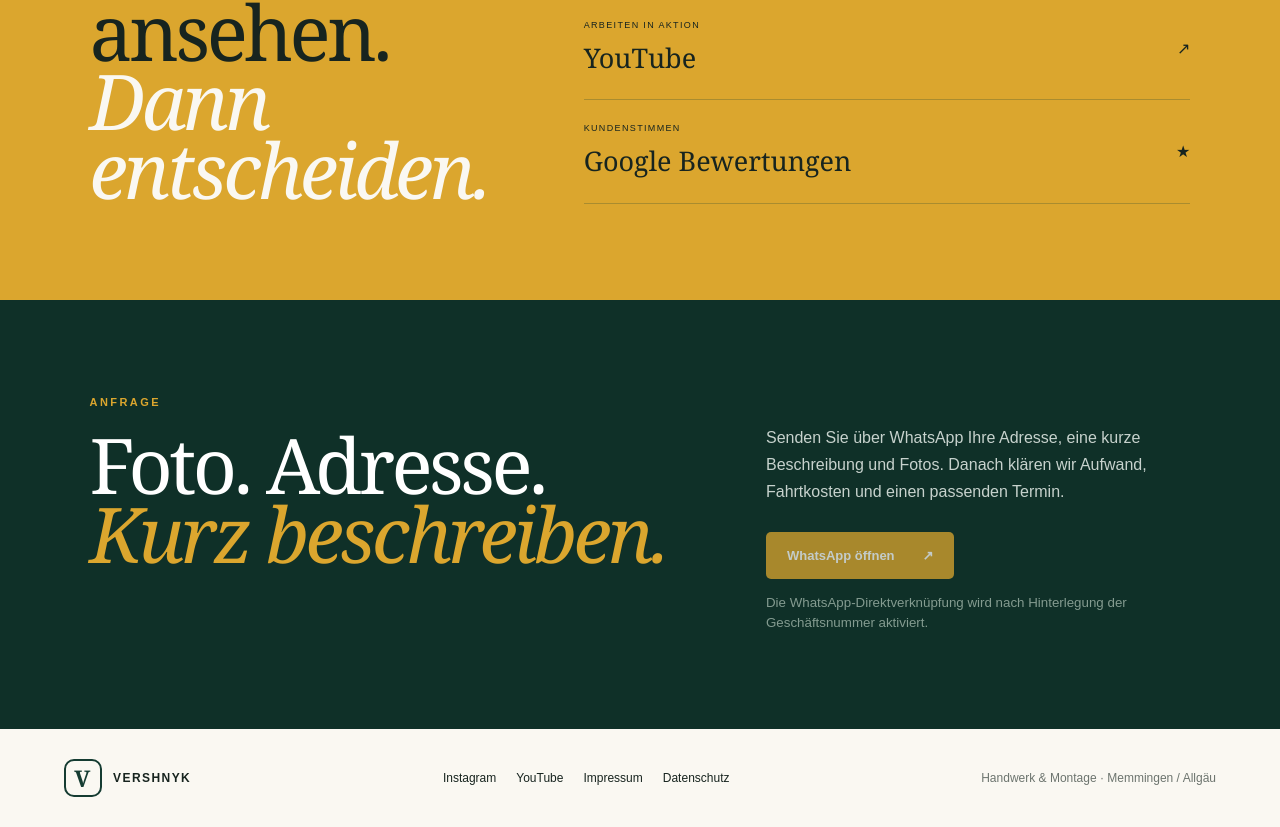
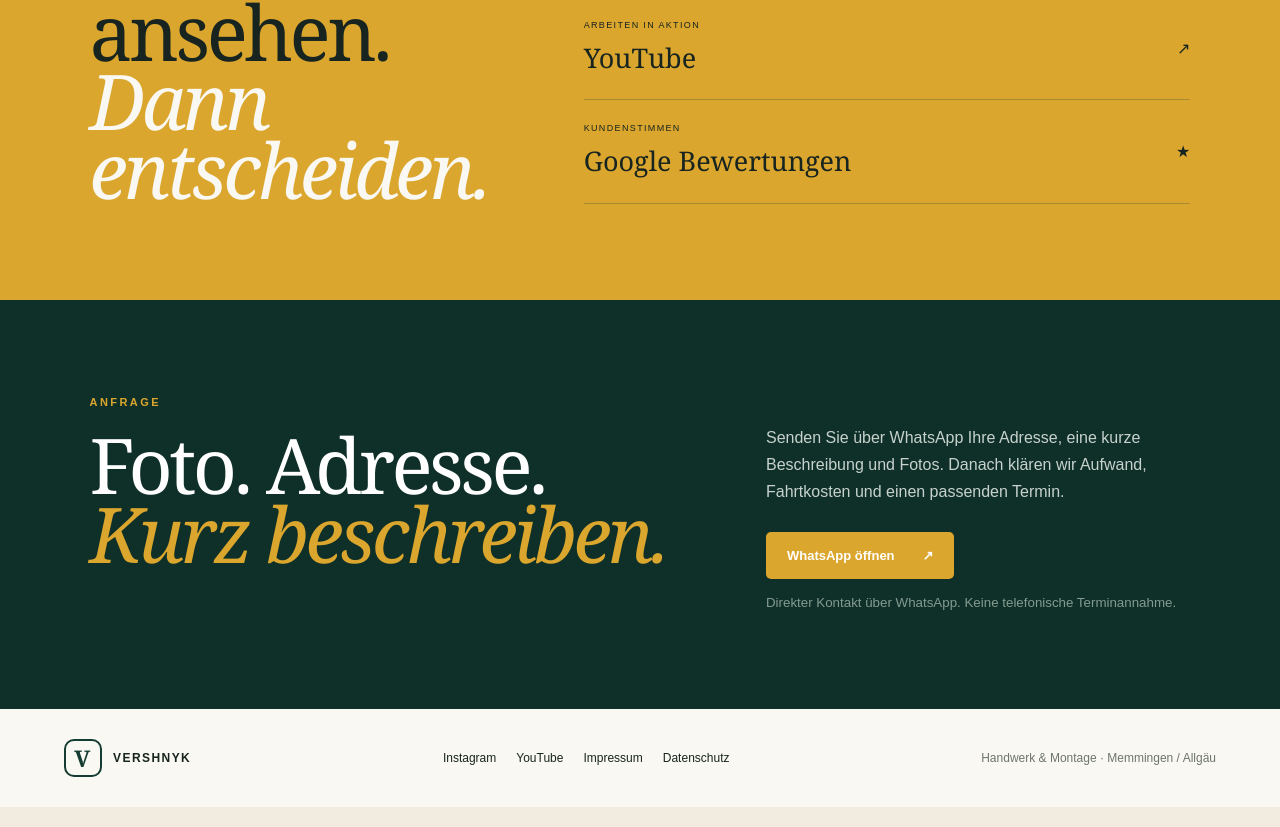
Before and after one commit to ch-ua/vershnyk-com, a Next.js app: page / in a window 1280 px wide. Shown: the part 2478-3305 px from the top of the page. Built offline with nearby package versions, Linux system fonts and the light colour scheme.

Commit message:
Activate WhatsApp inquiry links

```diff
--- a/src/app/page.tsx
+++ b/src/app/page.tsx
@@ -14,7 +14,7 @@ export default function Home(){
         <h1>Was muss<br/><em>gemacht werden?</em></h1>
         <p className="lead">Garten, Zaun, Möbel, Küche oder Renovierung — wählen Sie die passende Arbeit und senden Sie Ihre Anfrage unkompliziert per WhatsApp.</p>
         <div className="heroActions">
-          <a className="button" href="#anfrage">WhatsApp Anfrage <span>↗</span></a>
+          <a className="button" href={site.whatsapp} target="_blank" rel="noreferrer">WhatsApp Anfrage <span>↗</span></a>
           <a className="textLink" href="#termine">Freie Termine ansehen ↓</a>
         </div>
         <div id="preis" className="priceStrip"><div><small>ARBEITSZEIT</small><b>{site.rate}</b></div><div><small>EINSATZGEBIET</small><b>bis 200 km</b></div><div><small>KONTAKT</small><b>WhatsApp</b></div></div>
@@ -29,7 +29,7 @@ export default function Home(){
 
     <section id="termine" className="availability">
       <div><p className="eyebrow">VERFÜGBARKEIT</p><h2>Wann passt<br/><em>es für Sie?</em></h2><p>Hier werden freie Zeitfenster angezeigt. Ein Termin wird erst nach persönlicher Bestätigung verbindlich.</p></div>
-      <div className="calendarCard"><div className="calendarHead"><strong>Freie Termine</strong><span>Kalender</span></div><div className="calendarPlaceholder"><b>Google Kalender</b><p>Die Live-Verfügbarkeit wird hier eingebunden.</p></div><a className="button" href="#anfrage">Termin anfragen <span>↗</span></a></div>
+      <div className="calendarCard"><div className="calendarHead"><strong>Freie Termine</strong><span>Kalender</span></div><div className="calendarPlaceholder"><b>Google Kalender</b><p>Die Live-Verfügbarkeit wird hier eingebunden.</p></div><a className="button" href={site.whatsapp} target="_blank" rel="noreferrer">Termin anfragen <span>↗</span></a></div>
     </section>
 
     <section id="referenzen" className="proof">
@@ -37,7 +37,7 @@ export default function Home(){
       <div className="proofCards"><a href={site.instagram} target="_blank" rel="noreferrer"><small>PROJEKTE & EINBLICKE</small><strong>Instagram</strong><span>↗</span></a><a href={site.youtube} target="_blank" rel="noreferrer"><small>ARBEITEN IN AKTION</small><strong>YouTube</strong><span>↗</span></a><div><small>KUNDENSTIMMEN</small><strong>Google Bewertungen</strong><span>★</span></div></div>
     </section>
 
-    <section id="anfrage" className="contact"><div><p className="eyebrow">ANFRAGE</p><h2>Foto. Adresse.<br/><em>Kurz beschreiben.</em></h2></div><div className="contactSide"><p>Senden Sie über WhatsApp Ihre Adresse, eine kurze Beschreibung und Fotos. Danach klären wir Aufwand, Fahrtkosten und einen passenden Termin.</p><div className="button disabled">WhatsApp öffnen <span>↗</span></div><small>Die WhatsApp-Direktverknüpfung wird nach Hinterlegung der Geschäftsnummer aktiviert.</small></div></section>
+    <section id="anfrage" className="contact"><div><p className="eyebrow">ANFRAGE</p><h2>Foto. Adresse.<br/><em>Kurz beschreiben.</em></h2></div><div className="contactSide"><p>Senden Sie über WhatsApp Ihre Adresse, eine kurze Beschreibung und Fotos. Danach klären wir Aufwand, Fahrtkosten und einen passenden Termin.</p><a className="button" href={site.whatsapp} target="_blank" rel="noreferrer">WhatsApp öffnen <span>↗</span></a><small>Direkter Kontakt über WhatsApp. Keine telefonische Terminannahme.</small></div></section>
 
     <footer><div className="brand"><span>V</span><strong>VERSHNYK</strong></div><div className="footerLinks"><a href={site.instagram}>Instagram</a><a href={site.youtube}>YouTube</a><a href="#impressum">Impressum</a><a href="#datenschutz">Datenschutz</a></div><p>Handwerk & Montage · Memmingen / Allgäu</p></footer>
   </main>
```
